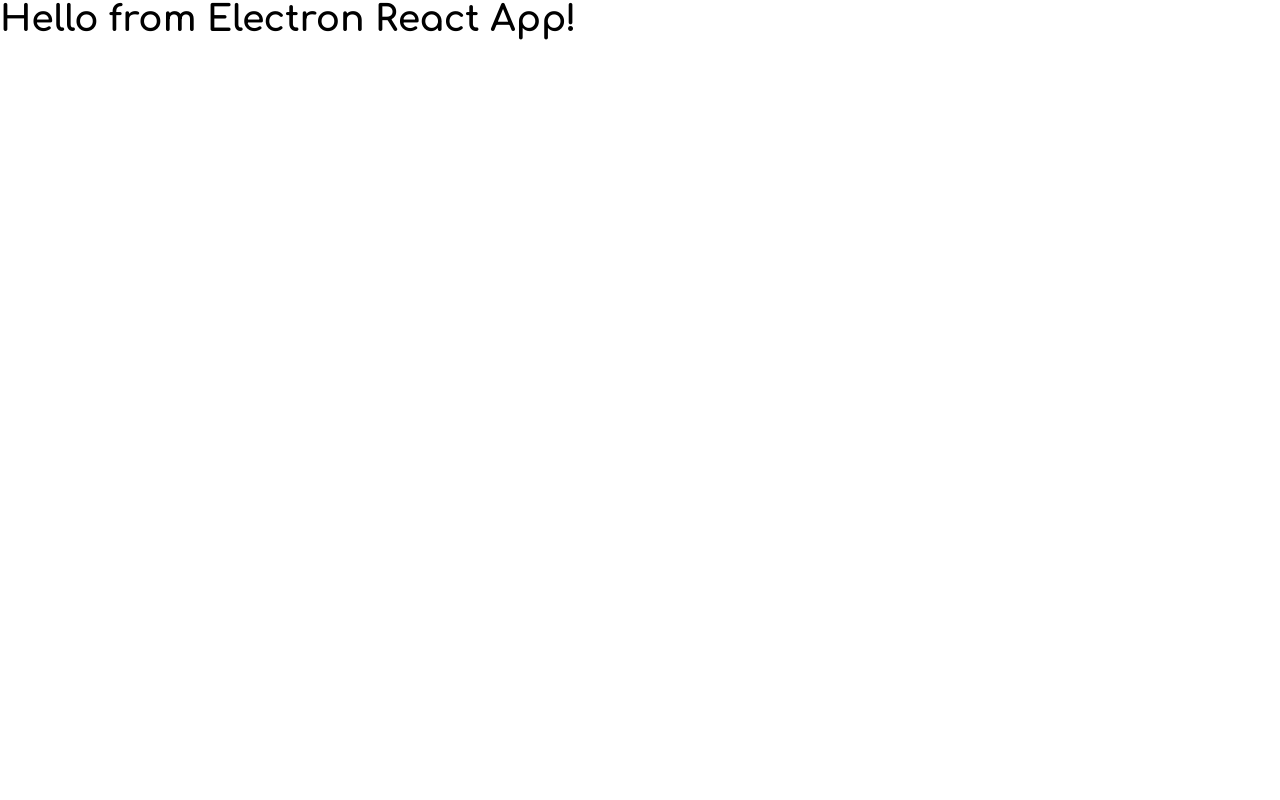
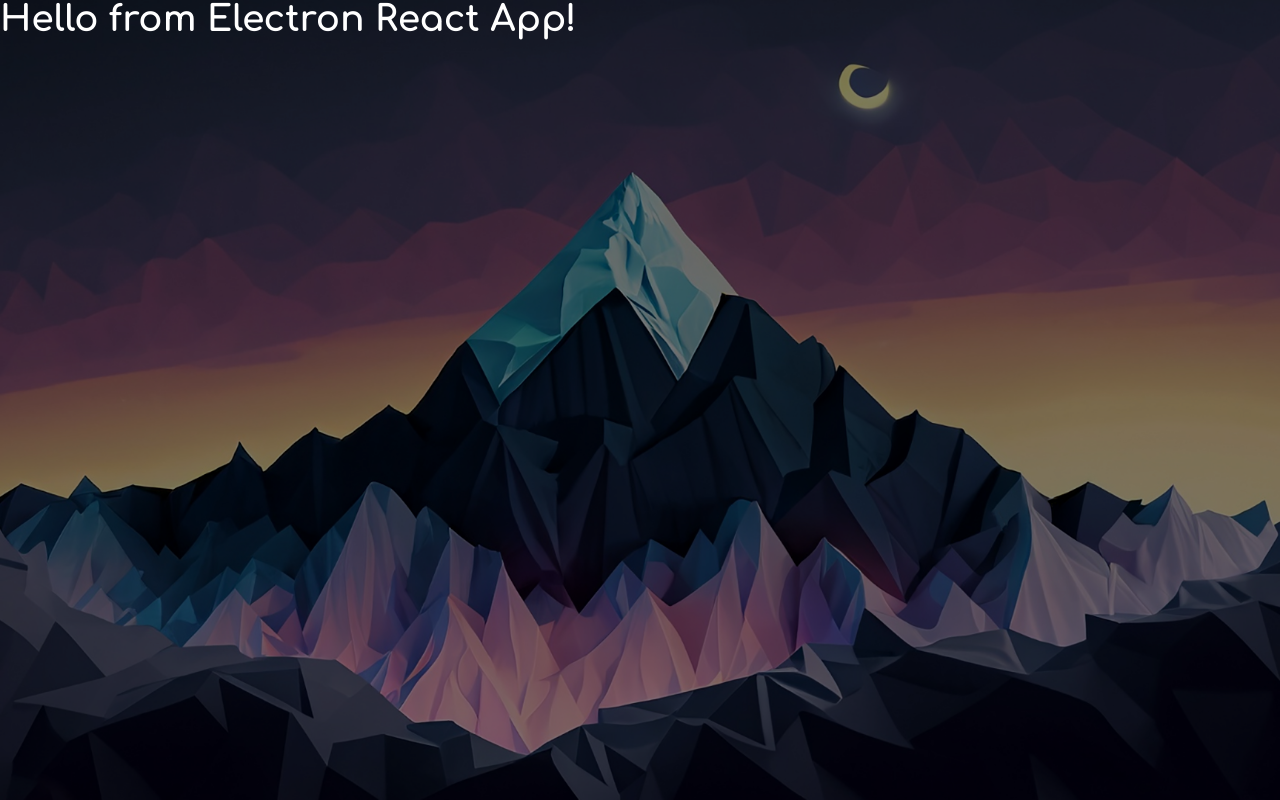
Before and after one commit to AlexanderGridin/todo-standalone, a React (Create React App) app: page / in a window 1280 px wide. Built offline with nearby package versions, Linux system fonts and the light colour scheme.

Commit message:
Add backgroun image

```diff
--- a/src/index.css
+++ b/src/index.css
@@ -7,8 +7,25 @@
 	padding: 0;
 	height: 100%;
 	font-family: "Comfortaa", Arial, sans-serif;
+	position: relative;
+	background-image: url(./assets/GDWP-760-HD-No-Logo.jpg);
+	background-size: cover;
+	background-position: center;
 }
 
+body::after {
+	content: "";
+	display: block;
+	position: absolute;
+	top: 0;
+	left: 0;
+	width: 100%;
+	height: 100%;
+	z-index: 1;
+	background-color: rgba(0, 0, 0, 0.5);
+}
+
+*,
 *::before,
 *::after {
 	box-sizing: inherit;
@@ -23,4 +40,11 @@
 ul {
 	margin: 0;
 	padding: 0;
+	color: #fff;
 }
+
+#root {
+	position: relative;
+	z-index: 2;
+	height: 100%;
+}
```
Also changed, not shown: src/assets/GDWP-760-HD-No-Logo.jpg (added).
